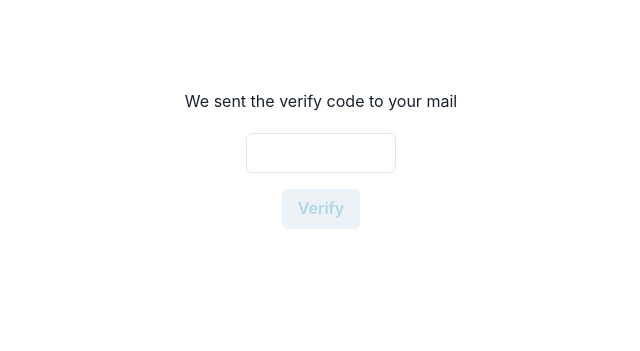
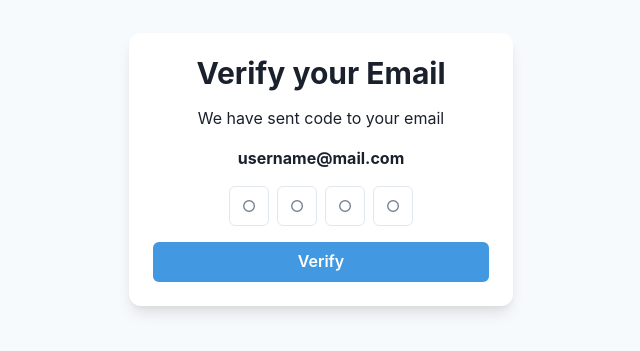
Before and after one commit to okpyjs/chatgpt-speech-front, a React (Create React App) app: page /mail-verify in a window 1280 px wide. Shown: the part 231-582 px from the top of the page, without its empty margins (319-959 px from the left). Built offline with nearby package versions, Linux system fonts and the light colour scheme.

Commit message:
change mail verify

```diff
--- a/src/pages/register/MailVerify.tsx
+++ b/src/pages/register/MailVerify.tsx
@@ -1,19 +1,22 @@
-import React, { useState } from "react";
+import React, { useState } from 'react';
+import { Center, Heading } from '@chakra-ui/react';
 import {
+    Button,
     FormControl,
-    FormLabel,
+    Flex,
     Input,
-    Button,
-    Flex,
-    Box,
-    Text,
-} from "@chakra-ui/react";
+    Stack,
+    useColorModeValue,
+    HStack,
+} from '@chakra-ui/react';
+import { PinInput, PinInputField } from '@chakra-ui/react';
 import axios from "axios";
 import { useSelector } from "react-redux";
 import { RootState } from "../../redux/store";
 import { useNavigate } from "react-router-dom";
 
-const EmailVerificationForm = () => {
+
+export default function EmailVerificationForm(): JSX.Element {
     const navigator = useNavigate()
 
     const email = useSelector((state: RootState) => state.userInfo.email)
@@ -40,33 +43,60 @@ const EmailVerificationForm = () => {
             console.log(error)
         })
     }
-
     return (
-        <Box>
-            <Flex justify={"center"} mb={5}>
-                <Text mt={"40vh"}>We sent the verify code to your mail</Text>
-            </Flex>
-            <Flex justify={'center'}>
-                <Input
-                    type="number"
-                    // placeholder="Enter your email"
-                    // value={email}
-                    onChange={(event) => setCode(event.target.value)}
-                    width={"150px"}
-                />
-            </Flex>
-            <Flex justify={'center'}>
-                <Button type="submit" mt={4} color={"lightblue"} onClick={() => submitCode()}>
-                    Verify
-                </Button>
-            </Flex>
-                {/* {isSubmitted && (
-                    <Text mt={4} color="green.500">
-                        Verification email has been sent!
-                    </Text>
-                )} */}
-        </Box>
+        <Flex
+            minH={'100vh'}
+            align={'center'}
+            justify={'center'}
+            bg={useColorModeValue('gray.50', 'gray.800')}>
+            <Stack
+                spacing={4}
+                w={'full'}
+                maxW={'sm'}
+                bg={useColorModeValue('white', 'gray.700')}
+                rounded={'xl'}
+                boxShadow={'lg'}
+                p={6}
+                my={10}>
+                <Center>
+                    <Heading lineHeight={1.1} fontSize={{ base: '2xl', md: '3xl' }}>
+                        Verify your Email
+                    </Heading>
+                </Center>
+                <Center
+                    fontSize={{ base: 'sm', sm: 'md' }}
+                    color={useColorModeValue('gray.800', 'gray.400')}>
+                    We have sent code to your email
+                </Center>
+                <Center
+                    fontSize={{ base: 'sm', sm: 'md' }}
+                    fontWeight="bold"
+                    color={useColorModeValue('gray.800', 'gray.400')}>
+                    username@mail.com
+                </Center>
+                <FormControl>
+                    <Center>
+                        <HStack>
+                            <PinInput>
+                                <PinInputField />
+                                <PinInputField />
+                                <PinInputField />
+                                <PinInputField />
+                            </PinInput>
+                        </HStack>
+                    </Center>
+                </FormControl>
+                <Stack spacing={6}>
+                    <Button
+                        bg={'blue.400'}
+                        color={'white'}
+                        _hover={{
+                            bg: 'blue.500',
+                        }}>
+                        Verify
+                    </Button>
+                </Stack>
+            </Stack>
+        </Flex>
     );
-};
-
-export default EmailVerificationForm;
+}
--- a/src/routes/router.tsx
+++ b/src/routes/router.tsx
@@ -11,6 +11,7 @@ import SidebarWithHeader from "../layouts/sidebar";
 import Login from '../pages/register/Login';
 import EmailVerificationForm from '../pages/register/MailVerify';
 import { Plan } from '../pages/plan';
+import UserProfile from '../pages/user';
 
 export const Router = () => (
     <BrowserRouter>
@@ -24,7 +25,7 @@ export const Router = () => (
             <Route path="/school" element={<SidebarWithHeader children={"School"} name="school"/>}></Route>
             <Route path="/language" element={<SidebarWithHeader children={"Language"} name="language"/>}></Route>
             <Route path="/certificate" element={<SidebarWithHeader children={"Certificate"} name="certificate"/>}></Route>
-            <Route path="/profile" element={<SidebarWithHeader children={"Profile"} name="profile"/>}></Route>
+            <Route path="/profile" element={<SidebarWithHeader children={<UserProfile name="abc" email="sg.pythondev@gmail.com" avatarUrl='error' />} name="profile"/>}></Route>
             <Route path="/setting" element={<SidebarWithHeader children={"Setting"} name="certificate"/>}></Route>
             <Route path="/plan" element={<SidebarWithHeader children={<Plan />} name="plan"/>}></Route>
             {/* <Route path="*" element={<Navigate to={"/"}/>}></Route> */}
```
Also changed, not shown: src/pages/register/MailVerify2.tsx (added, +72 -0 lines).
